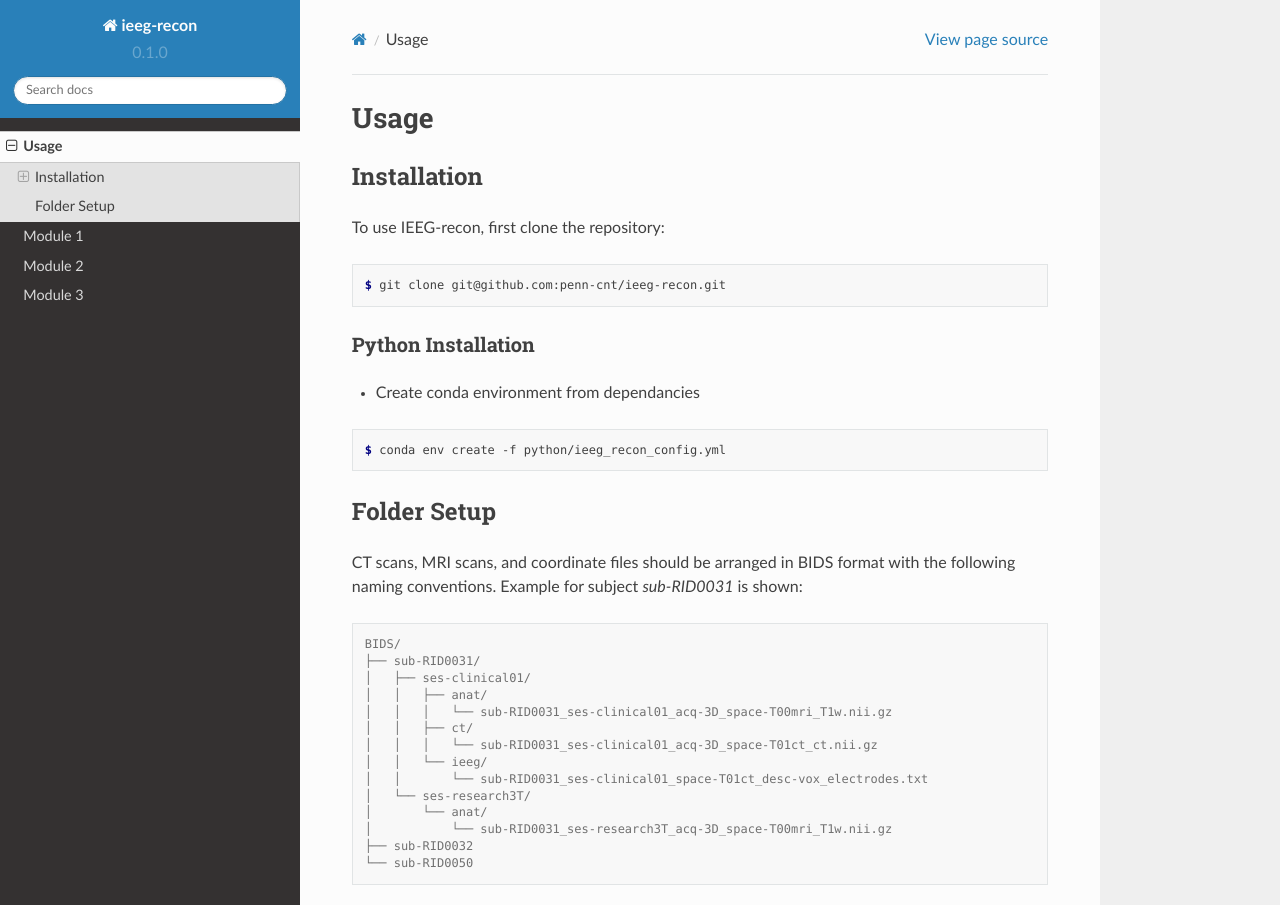
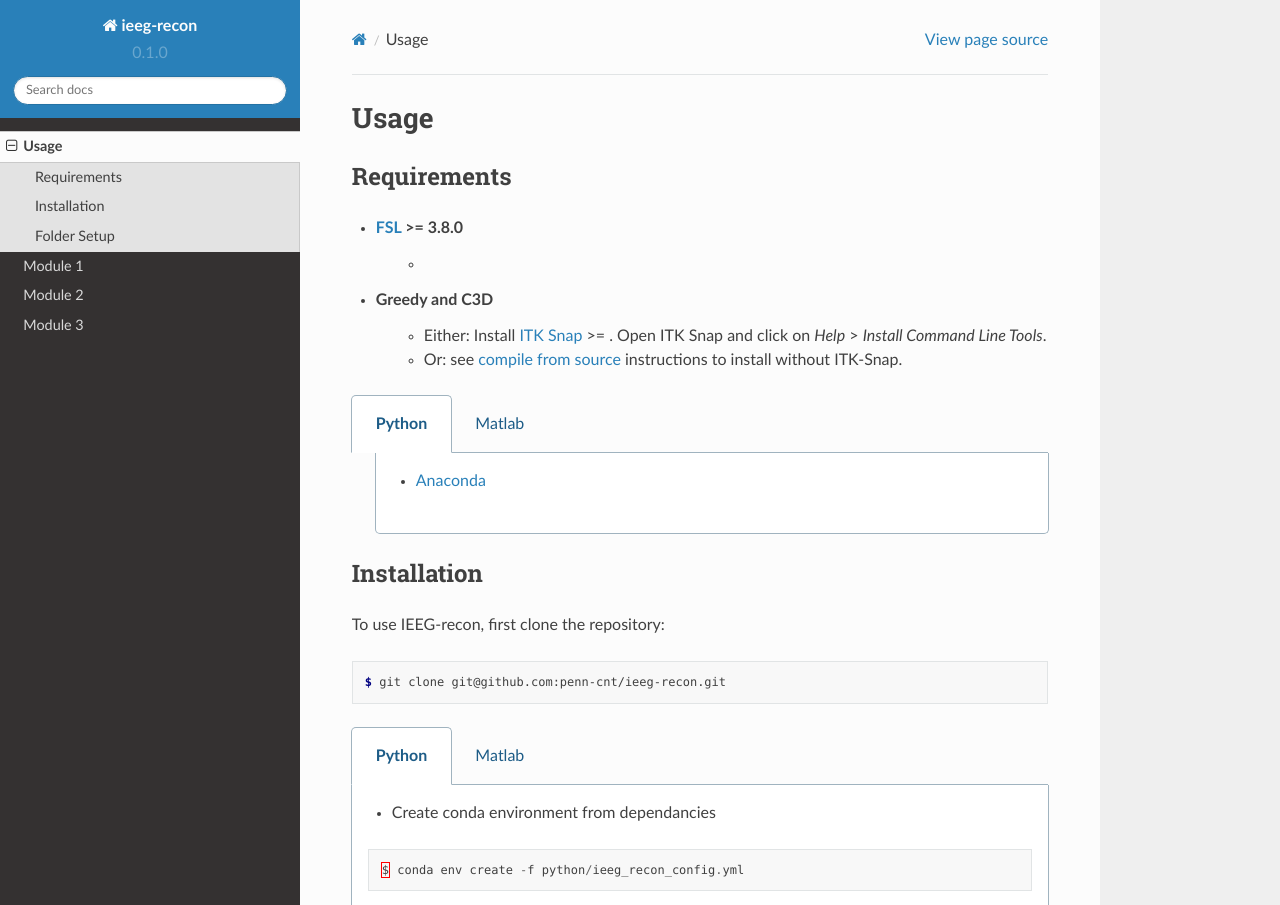
Before and after one commit to penn-cnt/ieeg-recon, a Sphinx documentation site: the page built from docs/source/usage.rst, in a window 1280 px wide and 1400 px high, cut to the strip 0-905 px from the top of the window. Built offline with Sphinx 7.4.7 and the Read the Docs theme 2.0.0, drawn with Linux system fonts in a browser that asks for light colours.

Commit message:
Updated docs MATLAB: made ieeg_recon instance synchronized with python, handled file separators

```diff
--- a/docs/source/module 2.rst
+++ b/docs/source/module 2.rst
@@ -60,10 +60,7 @@
 
 
       % set up
-      subject_rid0031.preImplantMRI = 'BIDS/sub-RID0031/ses-clinical01/anat/sub-RID0031_ses-clinical01_acq-3D_space-T00mri_T1w.nii.gz';
-      subject_rid0031.postImplantCT = 'BIDS/sub-RID0031/ses-clinical01/ct/sub-RID0031_ses-clinical01_acq-3D_space-T01ct_ct.nii.gz';
-      subject_rid0031.postImplantCT_electrodes = 'BIDS/sub-RID0031/ses-clinical01/ieeg/sub-RID0031_ses-clinical01_space-T01ct_desc-vox_electrodes.txt';
-      subject_rid0031.output = 'BIDS/sub-RID0031/derivatives';
+      subject_rid0031= ieeg_recon(subID, ct_session, mri_session, BIDS_dir)
       subject_rid0031.fslLoc = '/usr/local/fsl/bin';
       subject_rid0031.itksnap = '/Applications/ITK-SNAP.app/Contents/bin';
       subject_rid0031.freeSurfer = '/Applications/freesurfer/7.3.2/bin';
--- a/docs/source/usage.rst
+++ b/docs/source/usage.rst
@@ -7,6 +7,45 @@
 
 Usage
 =====
+
+
+Requirements
+-------------
+
+* `FSL <https://fsl.fmrib.ox.ac.uk/fsl/fslwiki/FslInstallation>`_ >= 3.8.0
+   *
+* Greedy and C3D
+   * Either: Install `ITK Snap <http://www.itksnap.org/pmwiki/pmwiki.php?n=Main.HomePage>`_ >= . Open ITK Snap and click on `Help` > `Install Command Line Tools`.
+   * Or: see `compile from source <http://www.itksnap.org/pmwiki/pmwiki.php?n=Documentation.CommandLine>`_ instructions to install without ITK-Snap.
+
+
+.. tabs::
+
+   .. tab:: Python
+
+      * `Anaconda <https://www.anaconda.com/products/distribution>`_
+
+ .. tab:: Matlab
+
+      * Check that $FSLDIR is set and that the following lines are added to ~/Documents/MATLAB/startup.m file:
+
+      .. code-block:: matlab
+
+       % FSL Setup
+        setenv( 'FSLDIR', '/path/to/fsl/bin' );
+        setenv('FSLOUTPUTTYPE', 'NIFTI_GZ');
+        fsldir = getenv('FSLDIR');
+        fsldirmpath = sprintf('%s/etc/matlab',fsldir);
+        path(path, fsldirmpath);
+        clear fsldir fsldirmpath;
+
+        % ITK snap Setup
+        setenv('ITKSNAPDIR', '/Applications/ITK-SNAP.app/Contents/bin');
+        itksnapdir = getenv('ITKSNAPDIR');
+        itksnapmpath = sprintf('%s',itksnapdir);
+        path(path,itksnapmpath)
+        clear itksnapdir itksnapmpath;
+
 
 .. _install:
 
@@ -20,14 +59,29 @@
    $ git clone git@github.com:penn-cnt/ieeg-recon.git
 
 
-Python Installation
-^^^^^^^^^^^^^^^^^^^^
+.. tabs::
 
-* Create conda environment from dependancies
+   .. tab:: Python
 
-.. code-block:: console
+      * Create conda environment from dependancies
 
-   $ conda env create -f python/ieeg_recon_config.yml
+      .. code-block:: py
+
+         $ conda env create -f python/ieeg_recon_config.yml
+
+   .. tab:: Matlab
+
+      Check that $FSLDIR is set and that the following lines are added to ~/Documents/MATLAB/startup.m file:
+
+      .. code-block:: matlab
+
+         % FSL Setup
+        setenv( 'FSLDIR', '/path/to/your/fsl/installation' );
+        setenv('FSLOUTPUTTYPE', 'NIFTI_GZ');
+        fsldir = getenv('FSLDIR');
+        fsldirmpath = sprintf('%s/etc/matlab',fsldir);
+        path(path, fsldirmpath);
+        clear fsldir fsldirmpath;
 
 
 Folder Setup
```
Also changed, not shown: docs/source/module 1.rst (+14 -25 lines), 6 other files.
